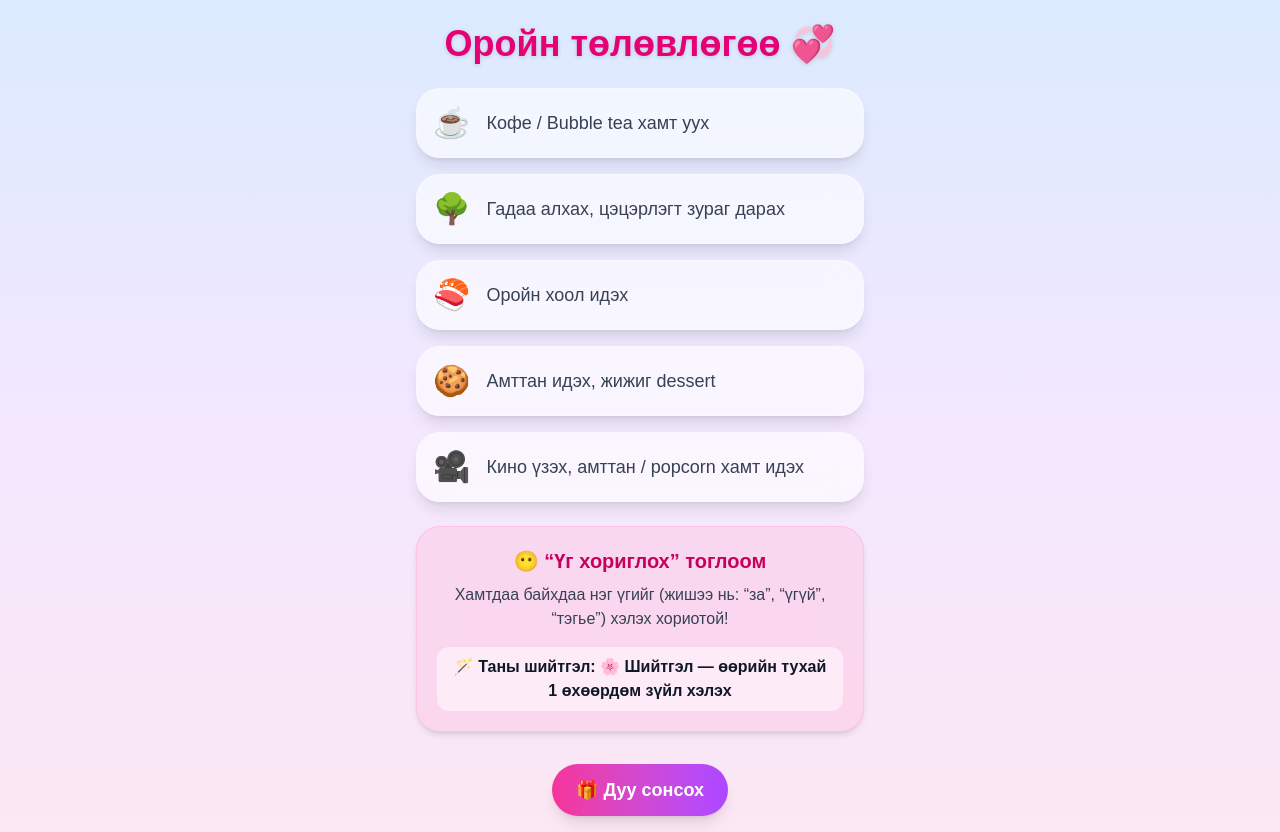
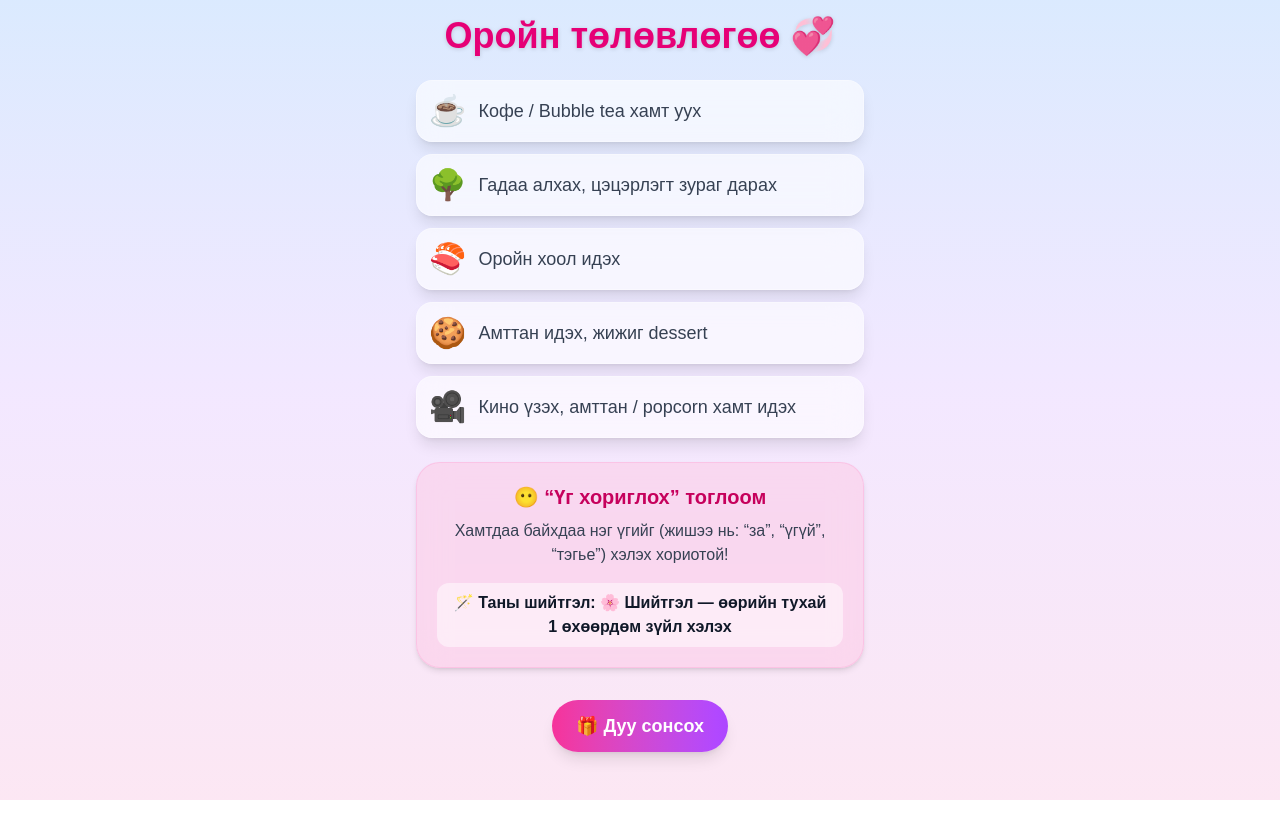
Before and after one commit to Bilguun2432/date-app, a Next.js app: page /plan in a window 1280 px wide. After the commit the page ends 800 px from the top, so only its background shows below. Built offline with nearby package versions, Linux system fonts and the light colour scheme.

Commit message:
mp3 and fix

```diff
--- a/src/app/layout.tsx
+++ b/src/app/layout.tsx
@@ -12,11 +12,11 @@ const geistMono = Geist_Mono({
 });
 
 export const metadata = {
-  title: 'Хайрын өдөр 💖',
-  description: 'Надаас чамд зориулсан жижигхэн гэнэтийн бэлэг',
+  title: 'Ганболорт — 💖',
+  description: 'Надаас чамд зориулсан жижигхэн бэлэг',
   openGraph: {
-    title: 'Хайрын өдөр 💖',
-    description: 'Надаас чамд…',
+    title: 'Ганболорт — 💖',
+    description: 'Ядаргаа тайлах өдөр.',
     images: ['/og.jpg'],
   },
   icons: { icon: '/favicon.ico', apple: '/apple-touch-icon.png' },
--- a/src/app/page.tsx
+++ b/src/app/page.tsx
@@ -131,7 +131,7 @@ export default function HomePage() {
         <div aria-hidden className="pointer-events-none absolute -inset-1 -z-10 rounded-[2rem] blur-2xl"
              style={{background:'radial-gradient(600px circle at 50% 0%, rgba(236,72,153,.25), transparent 40%), radial-gradient(500px circle at 0% 100%, rgba(59,130,246,.25), transparent 40%)'}}/>
 
-        <h1 className="text-3xl font-bold text-pink-600 drop-shadow-sm dark:text-pink-300">
+        <h1 className="text-xl font-bold text-pink-600 drop-shadow-sm dark:text-pink-300">
           Сайн уу, Ганболорт — 💖
         </h1>
         <p className="mt-4 text-lg text-gray-800/90 dark:text-gray-200/90">
--- a/src/app/plan/page.tsx
+++ b/src/app/plan/page.tsx
@@ -36,7 +36,7 @@ export default function PlanPage() {
   }, [])
 
   return (
-    <main className="min-h-dvh bg-gradient-to-t from-pink-100 via-purple-100 to-blue-100 flex flex-col items-center justify-start p-6 pb-[calc(1rem+env(safe-area-inset-bottom))]">
+    <main className="min-h-screen bg-gradient-to-t from-pink-100 via-purple-100 to-blue-100 flex flex-col items-center justify-start p-4 pb-[calc(1rem+env(safe-area-inset-bottom))] overflow-y-auto">
       <motion.h2
         initial={{ opacity: 0, y: -20 }}
         animate={{ opacity: 1, y: 0 }}
@@ -46,14 +46,14 @@ export default function PlanPage() {
         Оройн төлөвлөгөө 💞
       </motion.h2>
 
-      <div className="flex flex-col gap-4 w-full max-w-md">
+      <div className="flex flex-col gap-3 w-full max-w-md">
         {plan.map((p, i) => (
           <motion.div
             key={i}
             initial={{ opacity: 0, y: 20 }}
             animate={{ opacity: 1, y: 0 }}
             transition={{ delay: i * 0.15, type: 'spring', stiffness: 70 }}
-            className="backdrop-blur-lg bg-white/60 border border-white/30 rounded-3xl shadow-lg p-4 flex items-center gap-4 hover:scale-[1.02] transition-transform duration-200"
+            className="backdrop-blur-lg bg-white/60 border border-white/30 rounded-2xl shadow-lg p-3 flex items-center gap-3 hover:scale-[1.02] transition-transform duration-200"
           >
             <span className="text-3xl">{p.emoji}</span>
             <p className="text-gray-700 text-lg font-medium">{p.text}</p>
--- a/src/app/surprise/page.tsx
+++ b/src/app/surprise/page.tsx
@@ -37,7 +37,7 @@ export default function SurprisePage() {
 
       <audio
         ref={audioRef}
-        src="/music.mp3"
+        src="/Adventure-Of-A-Lifetime.mp3"
         loop
         preload="auto"
         playsInline
@@ -57,7 +57,7 @@ export default function SurprisePage() {
 
         <motion.ul className="mt-4 space-y-2 text-[14.5px] leading-relaxed text-white/95 drop-shadow-[0_1px_1px_rgba(0,0,0,0.4)] text-left">
           <motion.li>🌅 Нар жаргах үеэр дээвэр дээр эсвэл балконоос алсыг ширтэнгээ.</motion.li>
-          <motion.li>🌳 Тайван цэцэрлэгт сандал дээр, зөөлөн салхины дунд.</motion.li>
+          <motion.li>🌳 Тайван цэцэрлэгт сандал дээр, зөөлөн салхины дунд суунгаа.</motion.li>
           <motion.li>🚗 Холын замд аялахдаа, тэнгэрийн хаяа ажиглангаа.</motion.li>
         </motion.ul>
 
```
Also changed, not shown: 1 other file (tests, documents, lock files or other folders).
